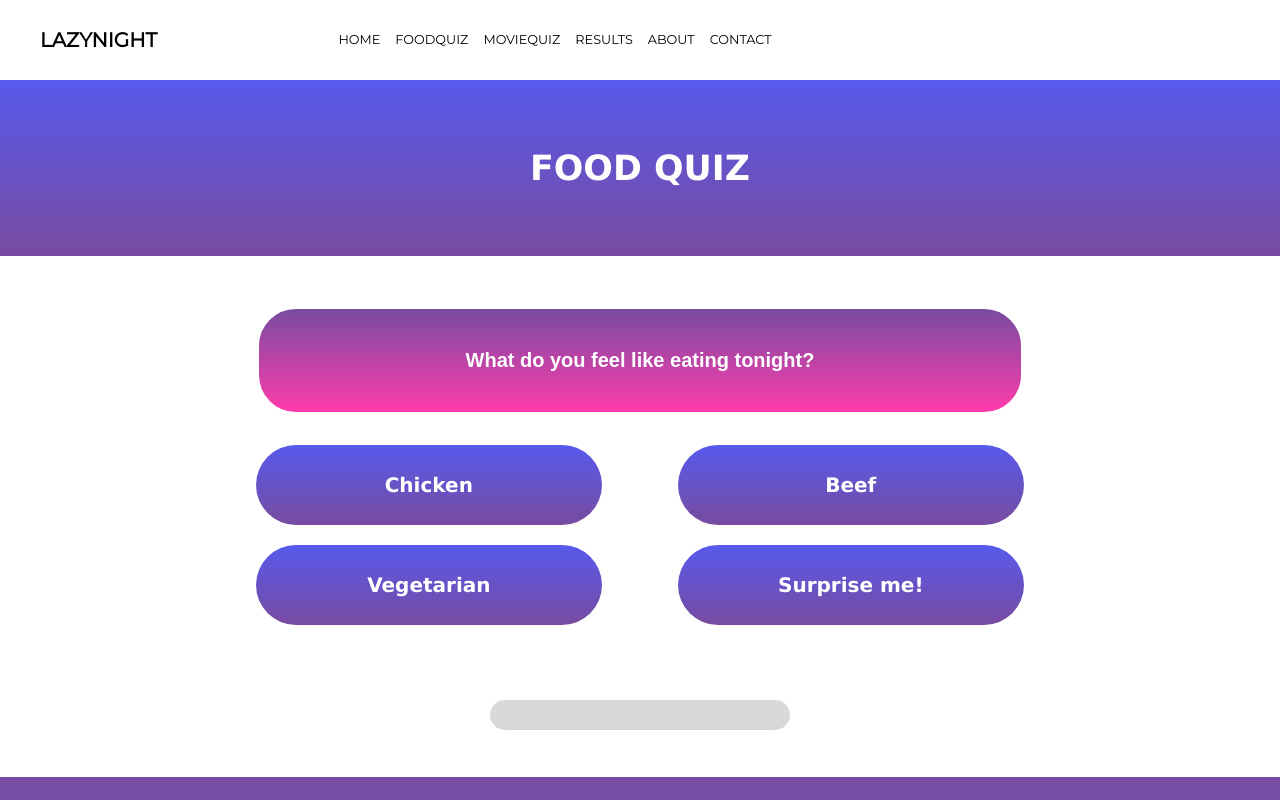
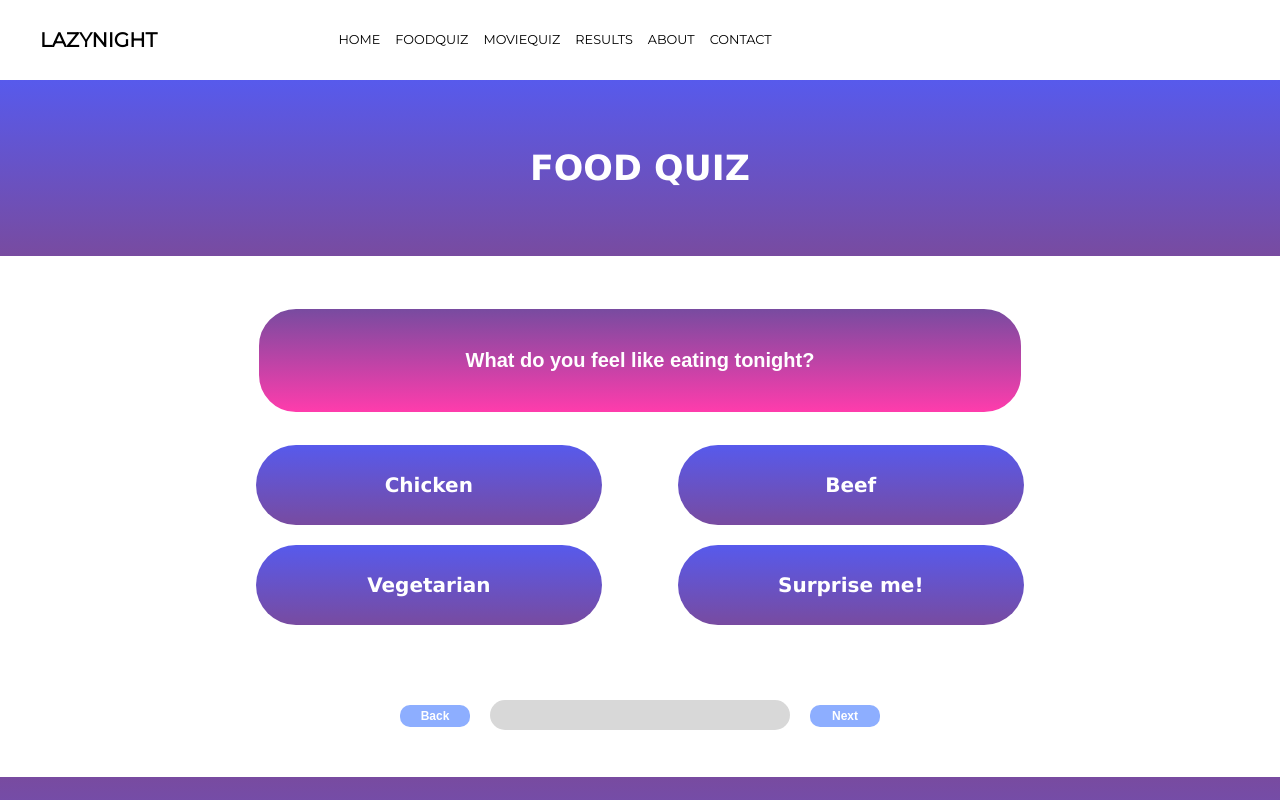
Before and after one commit to PamelaFeijo/lazynight, a React (Create React App) app: page /food in a window 1280 px wide. Shown: the top 800 px of the page. Built offline with nearby package versions, Linux system fonts and the light colour scheme.

Commit message:
Update global-variables.css

```diff
--- a/src/global-variables.css
+++ b/src/global-variables.css
@@ -8,4 +8,7 @@
     --hover-gradient1: #a9c9ff;
     --hover-gradient2: #ffbbec;
 
+    --base-color: #7878ec;
+    --accent-color: #FFF0CC;
+    --button-color: #8DAEFF;
 }
```
